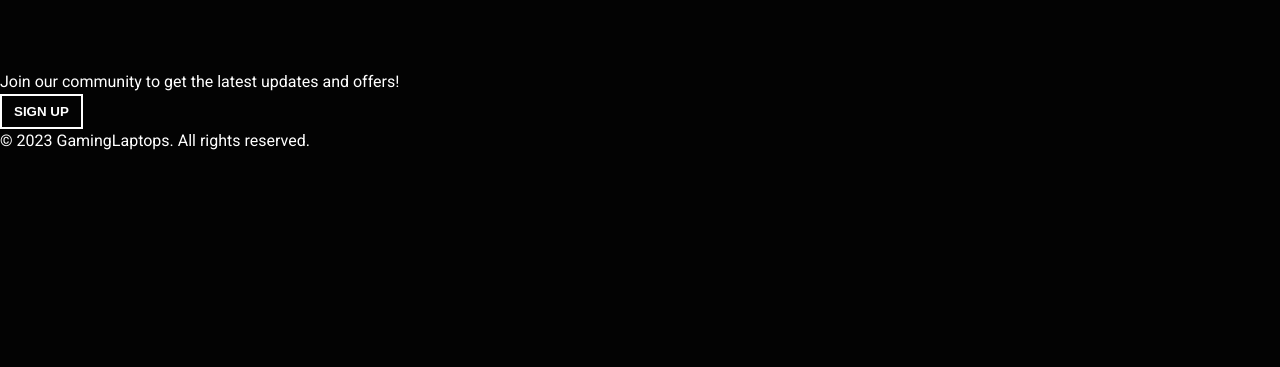
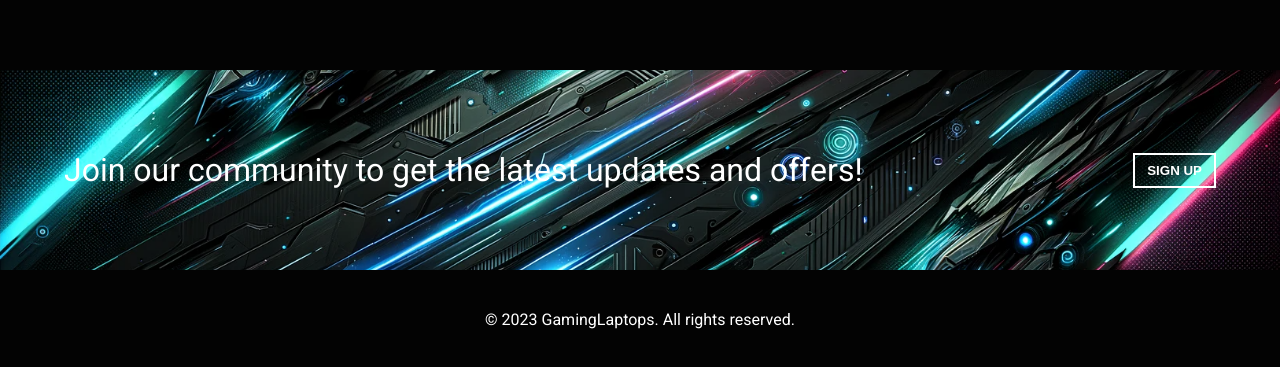
Before and after one commit to vankodev/softuni-reactjs-project, a React (Vite) app in the folder client/: page / in a window 1280 px wide. Shown: the part 845-1212 px from the top of the page. Before the commit the page ends 998 px from the top, so only its background shows below. Built offline with nearby package versions, Linux system fonts and the light colour scheme; no server answers.

Commit message:
Finish home page styling

```diff
--- a/client/src/App.jsx
+++ b/client/src/App.jsx
@@ -6,7 +6,7 @@ import ProductList from "./components/product-list/ProductList";
 import Login from "./components/login/login";
 import Register from "./components/register/Register";
 import ProductAdd from "./components/product-add/ProductAdd";
-import Footer from "./components/footer/footer";
+import Footer from "./components/footer/Footer";
 
 function App() {
     return (
--- /dev/null
+++ b/client/src/components/footer/Footer.module.css
@@ -0,0 +1,6 @@
+.footer {
+    height: 100px;
+    display: flex;
+    justify-content: center;
+    align-items: center;
+}
--- a/client/src/components/footer/footer.jsx
+++ b/client/src/components/footer/footer.jsx
@@ -1,6 +1,8 @@
+import styles from "./Footer.module.css";
+
 export default function Footer() {
     return (
-        <footer>
+        <footer className={styles.footer}>
             <p>© 2023 GamingLaptops. All rights reserved.</p>
         </footer>
     );
--- a/client/src/components/home/CTA.jsx
+++ b/client/src/components/home/CTA.jsx
@@ -1,9 +1,16 @@
+import styles from "./CTA.module.css";
+
 export default function CTA() {
     return (
-        <div className="cta">
-            {/* CTA Invitation to Register */}
-            <p>Join our community to get the latest updates and offers!</p>
-            <button>Sign Up</button>
+        <div className={styles.cta}>
+            <div className="container">
+                <div className={styles.ctaContent}>
+                    <h2>
+                        Join our community to get the latest updates and offers!
+                    </h2>
+                    <button>Sign Up</button>
+                </div>
+            </div>
         </div>
     );
 }
--- /dev/null
+++ b/client/src/components/home/CTA.module.css
@@ -0,0 +1,13 @@
+.cta {
+    height: 200px;
+    background-image: url("../../../public/images/cta-back.png");
+    background-size: cover;
+    background-position: center;
+}
+
+.ctaContent {
+    height: 200px;
+    display: flex;
+    justify-content: space-between;
+    align-items: center;
+}
--- a/client/src/components/home/FeaturedProducts.jsx
+++ b/client/src/components/home/FeaturedProducts.jsx
@@ -1,7 +1,7 @@
 import { useEffect, useState } from "react";
 import * as productService from "../../services/productService";
 import ProductCard from "../product-card/ProductCard";
-import styles from "../home/FeaturedProducts.module.css";
+import styles from "./FeaturedProducts.module.css";
 
 export default function FeturedProducts() {
     const [products, setProducts] = useState([]);
--- a/client/src/components/home/Hero.jsx
+++ b/client/src/components/home/Hero.jsx
@@ -1,11 +1,10 @@
-import styles from "../home/Hero.module.css";
+import styles from "./Hero.module.css";
 
 export default function Hero() {
     return (
         <div className={styles.hero}>
             <div className="container">
                 <div className={styles.heroInner}>
-                    {/* Hero Section with CTA with invitation to register */}
                     <h1>Welcome to GamingLaptops</h1>
                     <p>Explore the best and latest in gaming laptops</p>
                     <button>Register Now</button>
```
Also changed, not shown: client/public/images/cta-back.png (added).
